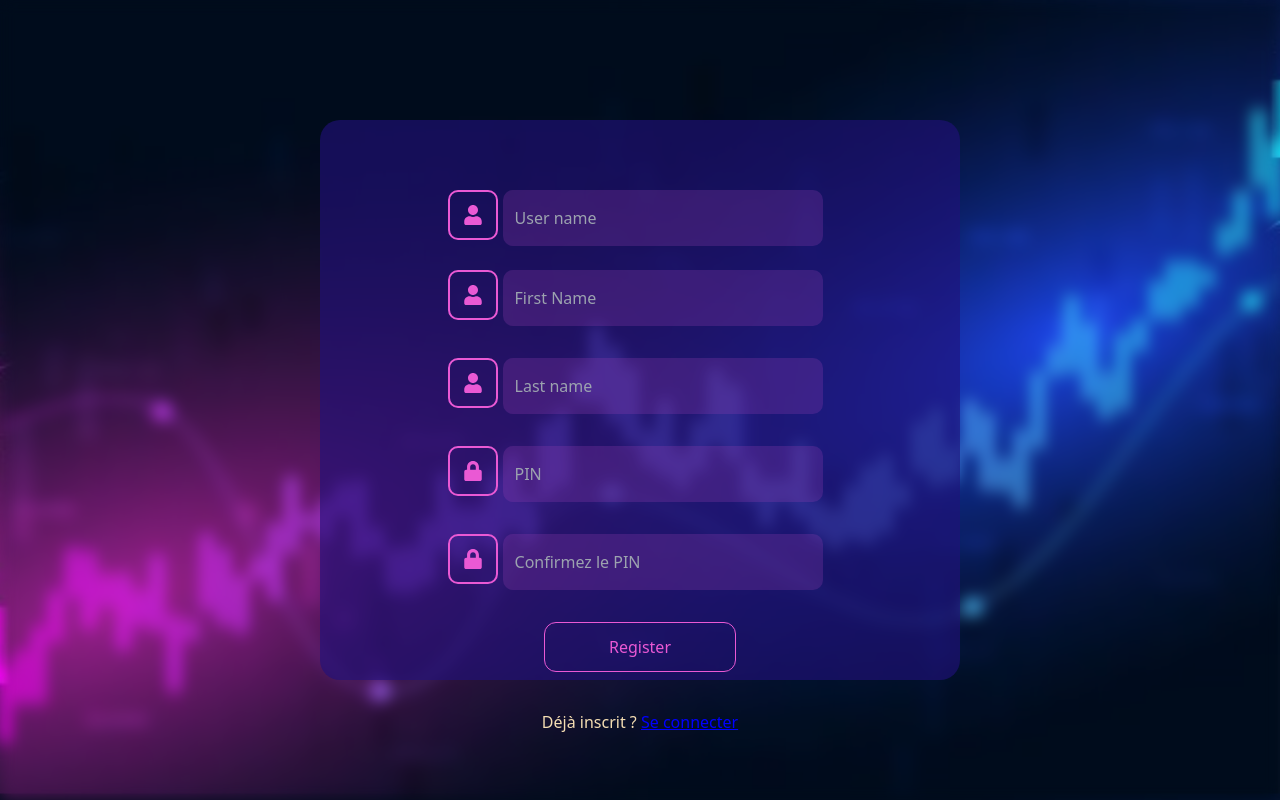
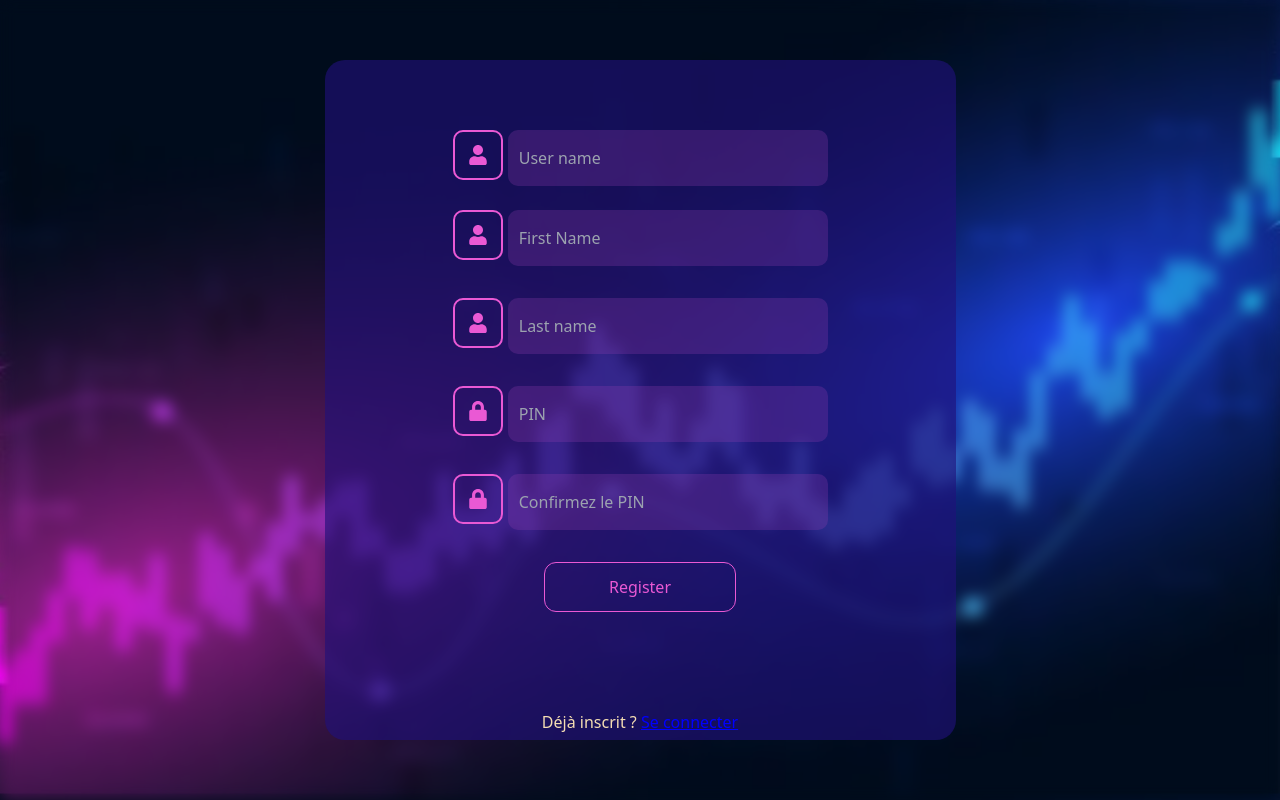
Before and after one commit to OUTER-DEV/frontend, a React (Create React App) app: page /register in a window 1280 px wide. Built offline with nearby package versions, Linux system fonts and the light colour scheme.

Commit message:
Update login.css

```diff
--- a/src/Login/login.css
+++ b/src/Login/login.css
@@ -2,10 +2,12 @@
     border: solid 0px;
     border-radius: 20px;
     background-color: rgba(33, 17, 122, 0.631);
-width: 50vw;
-height: 70vh;
+
 padding: 10% 10%;
 text-align: center;
+animation-name: mainContainer;
+animation-duration: 1s;
+
 }
 ._input{
     width: 25vw;
@@ -43,3 +45,13 @@ text-align: center;
 #root > form > div > div:nth-child(1){
     padding-top: 10%;
 }
+
+@keyframes mainContainer {
+    from { width: 20vw;
+        height: 30vh;
+
+    }
+    to { width: 50vw;
+        height: 70vh;}
+
+}
```
